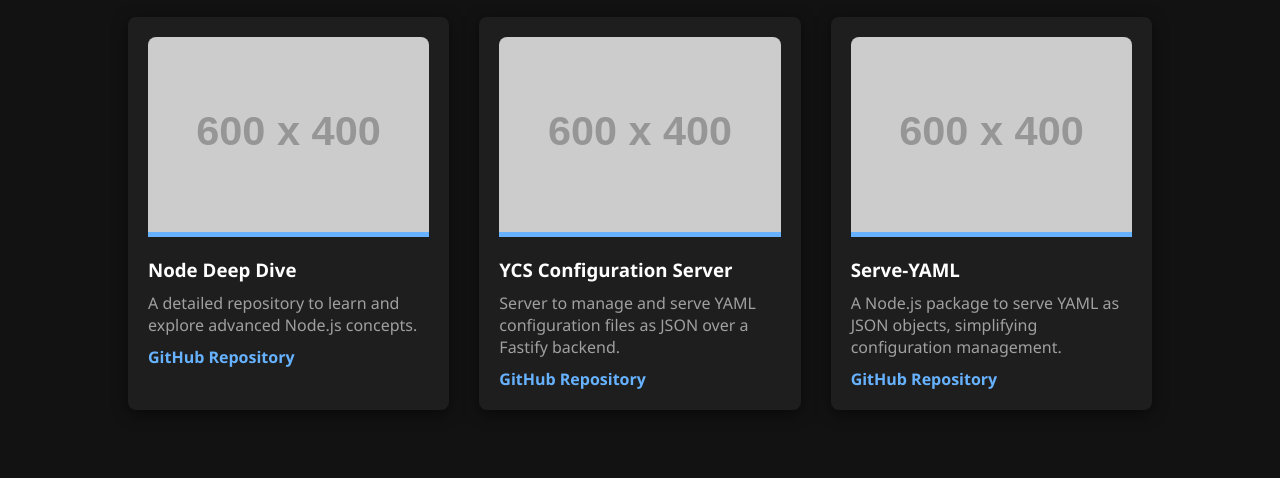
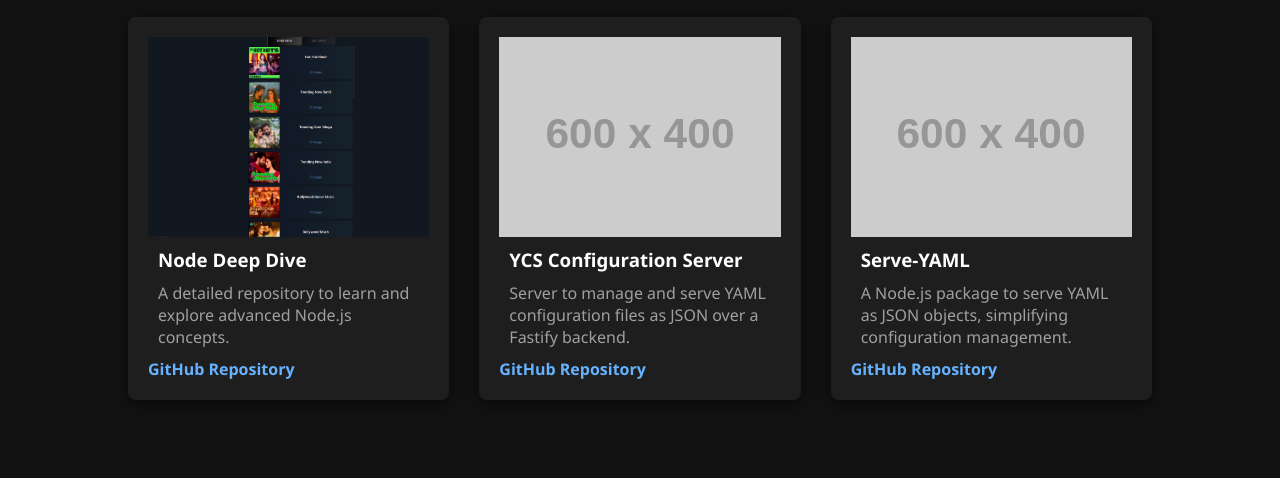
Before and after one commit to rumoursbehindme/rj-portfolio, a plain HTML site: page index.html in a window 1280 px wide. Shown: the part 179-657 px from the top of the page. Drawn offline with Linux system fonts and the light colour scheme; placeholder pictures from the web are drawn by us.

Commit message:
feat: added r15 music  images and updated image view as slide show

```diff
--- a/index.html
+++ b/index.html
@@ -1,21 +1,25 @@
 <!DOCTYPE html>
 <html lang="en">
+
 <head>
     <meta charset="UTF-8">
     <meta name="viewport" content="width=device-width, initial-scale=1.0">
     <title>Rajeev Hegde - Portfolio</title>
+    <link rel="icon" href="https://thumbs.dreamstime.com/b/letter-r-blue-fire-flames-black-isolated-background-realistic-effect-sparks-part-alphabet-set-157762829.jpg" type="image/png">
     <style>
         * {
             margin: 0;
             padding: 0;
             box-sizing: border-box;
         }
+
         body {
             font-family: 'Segoe UI', Tahoma, Geneva, Verdana, sans-serif;
             background-color: #121212;
             color: #e0e0e0;
             scroll-behavior: smooth;
         }
+
         header {
             display: flex;
             justify-content: space-between;
@@ -23,9 +27,11 @@
             padding: 20px 10%;
             background-color: #1f1f1f;
         }
+
         header h1 {
             color: #66b2ff;
         }
+
         nav a {
             color: #66b2ff;
             margin: 0 15px;
@@ -34,48 +40,72 @@
             font-weight: 500;
             transition: color 0.3s;
         }
+
         nav a:hover {
             color: #ffffff;
         }
+
         section {
             padding: 50px 10%;
         }
+
         h2 {
             color: #66b2ff;
             margin-bottom: 20px;
             font-size: 2em;
         }
-        .projects, .skills, .experience, .education {
+
+        .projects,
+        .skills,
+        .experience,
+        .education {
             display: grid;
             grid-template-columns: repeat(auto-fit, minmax(300px, 1fr));
             gap: 30px;
         }
+
         .card {
             background-color: #1e1e1e;
             border-radius: 8px;
             padding: 20px;
             transition: transform 0.3s;
             box-shadow: 0px 4px 15px rgba(0, 0, 0, 0.5);
-            overflow: hidden;
         }
+
         .card:hover {
             transform: translateY(-10px);
         }
-        .card img {
+
+        .slideshow-container {
+            position: relative;
+            height: 200px;
+            overflow: hidden;
+        }
+
+        .slideshow-container img {
             width: 100%;
-            height: 200px;
+            height: 100%;
             object-fit: cover;
-            border-bottom: 5px solid #66b2ff;
-            margin-bottom: 15px;
-            border-radius: 8px 8px 0 0;
+            position: absolute;
+            opacity: 0;
+            transition: opacity 1s;
         }
+
+        .active {
+            opacity: 1;
+        }
+
         .card h3 {
             color: #ffffff;
-            margin-bottom: 10px;
+            margin: 10px 0;
+            padding: 0 10px;
         }
+
         .card p {
             color: #a0a0a0;
+            padding: 0 10px;
         }
+
         a.github-link {
             display: inline-block;
             margin-top: 10px;
@@ -83,36 +113,39 @@
             text-decoration: none;
             font-weight: bold;
         }
+
         footer {
             background-color: #1f1f1f;
             text-align: center;
             padding: 20px;
             margin-top: 50px;
         }
+
         footer p {
             color: #a0a0a0;
         }
-        footer a {
-            color: #66b2ff;
-            text-decoration: none;
-        }
+
         .social-icons {
             margin-top: 20px;
         }
+
         .social-icons a {
             display: inline-block;
             margin: 0 10px;
             transition: transform 0.3s;
         }
+
         .social-icons a img {
             width: 30px;
             height: 30px;
         }
+
         .social-icons a:hover {
             transform: scale(1.2);
         }
     </style>
 </head>
+
 <body>
 
     <header>
@@ -129,22 +162,38 @@
         <h2>Projects</h2>
         <div class="projects">
             <div class="card">
-            <img src="https://via.placeholder.com/600x400" alt="Project 1 Image">
+                <div class="slideshow-container">
+                    <img src="public\r15-music\playlists.png" alt="Project 1 Image 1" class="active">
+                    <img src="public\r15-music\trending-grid.png" alt="Project 1 Image 2">
+                    <img src="public\r15-music\trending-list.png" alt="Project 1 Image 3">
+                </div>
                 <h3>Node Deep Dive</h3>
                 <p>A detailed repository to learn and explore advanced Node.js concepts.</p>
-            <a href="https://github.com/your-username/node-deep-dive" target="_blank" class="github-link">GitHub Repository</a>
+                <a href="https://github.com/your-username/node-deep-dive" target="_blank" class="github-link">GitHub
+                    Repository</a>
             </div>
             <div class="card">
-            <img src="https://via.placeholder.com/600x400" alt="Project 2 Image">
+                <div class="slideshow-container">
+                    <img src="https://via.placeholder.com/600x400?text=Project+2+Image+1" alt="Project 2 Image 1"
+                        class="active">
+                    <img src="https://via.placeholder.com/600x400?text=Project+2+Image+2" alt="Project 2 Image 2">
+                    <img src="https://via.placeholder.com/600x400?text=Project+2+Image+3" alt="Project 2 Image 3">
+                </div>
                 <h3>YCS Configuration Server</h3>
                 <p>Server to manage and serve YAML configuration files as JSON over a Fastify backend.</p>
                 <a href="https://github.com/your-username/ycs" target="_blank" class="github-link">GitHub Repository</a>
             </div>
             <div class="card">
-            <img src="https://via.placeholder.com/600x400" alt="Project 3 Image">
+                <div class="slideshow-container">
+                    <img src="https://via.placeholder.com/600x400?text=Project+3+Image+1" alt="Project 3 Image 1"
+                        class="active">
+                    <img src="https://via.placeholder.com/600x400?text=Project+3+Image+2" alt="Project 3 Image 2">
+                    <img src="https://via.placeholder.com/600x400?text=Project+3+Image+3" alt="Project 3 Image 3">
+                </div>
                 <h3>Serve-YAML</h3>
                 <p>A Node.js package to serve YAML as JSON objects, simplifying configuration management.</p>
-            <a href="https://github.com/your-username/serve-yaml" target="_blank" class="github-link">GitHub Repository</a>
+                <a href="https://github.com/your-username/serve-yaml" target="_blank" class="github-link">GitHub
+                    Repository</a>
             </div>
         </div>
     </section>
@@ -168,7 +217,8 @@
         <div class="experience">
             <div class="card">
                 <h3>Software Engineer</h3>
-            <p>Current Role: Backend development using Node.js, Fastify, TypeScript, with a focus on security and performance.</p>
+                <p>Current Role: Backend development using Node.js, Fastify, TypeScript, with a focus on security and
+                    performance.</p>
             </div>
         </div>
     </section>
@@ -199,5 +249,29 @@
         <p>&copy; 2024 Rajeev Hegde</p>
     </footer>
 
+    <script>
+        const slideshows = document.querySelectorAll('.slideshow-container');
+
+        slideshows.forEach((slideshow) => {
+            const images = slideshow.querySelectorAll('img');
+            let currentIndex = 0;
+
+            function showSlides() {
+                images.forEach((img, index) => {
+                    img.classList.remove('active');
+                    img.style.opacity = '0'; // Hide all images
+                });
+                images[currentIndex].classList.add('active');
+                images[currentIndex].style.opacity = '1'; // Show the current image
+                currentIndex = (currentIndex + 1) % images.length;
+            }
+
+            setInterval(showSlides, 2000); // Change slide every 2 seconds
+            showSlides(); // Show the first image immediately
+        });
+
+    </script>
+
 </body>
+
 </html>
```
Also changed, not shown: public/r15-music/trending-list.png (added), 2 other files. Lines whose indentation alone changed are shown as unchanged.
